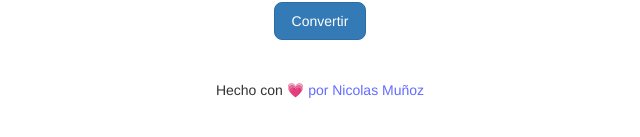
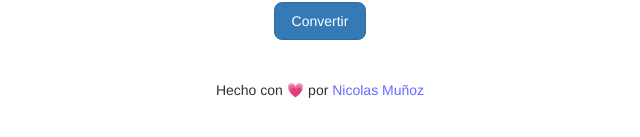
Before and after one commit to nickmuoz/calcBSUS, a React (Vite) app: page / in a window 1280 px wide. Shown: the part 431-568 px from the top of the page, without its empty margins (320-960 px from the left). Built offline with nearby package versions, Linux system fonts and the light colour scheme; no server answers.

Commit message:
Lasted functional version

```diff
--- a/src/pages/ExchangeCalculator.jsx
+++ b/src/pages/ExchangeCalculator.jsx
@@ -159,7 +159,7 @@ const ExchangeCalculator = () => {
           </a>
       </div>
         <span>
-        Hecho con &#128151; <a href="https://nicolasmuozapp.netlify.app/">por Nicolas Muñoz</a>
+        Hecho con &#128151; por<a href="https://nicolasmuozapp.netlify.app/"> Nicolas Muñoz</a>
         </span>
         </footer>
     </div>
```
